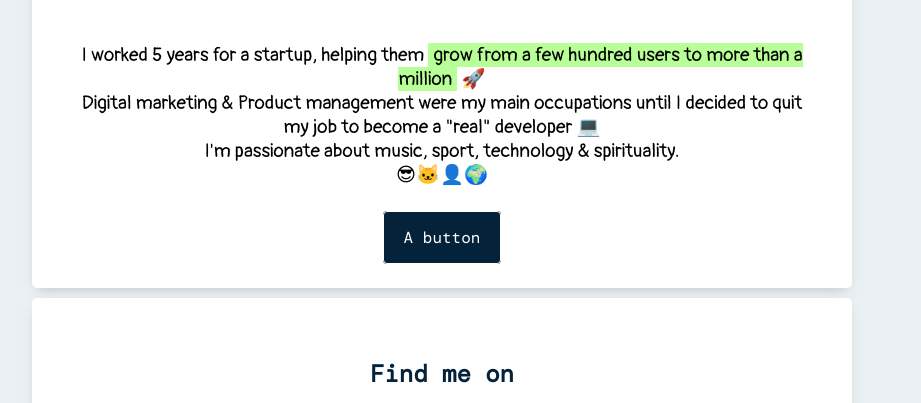
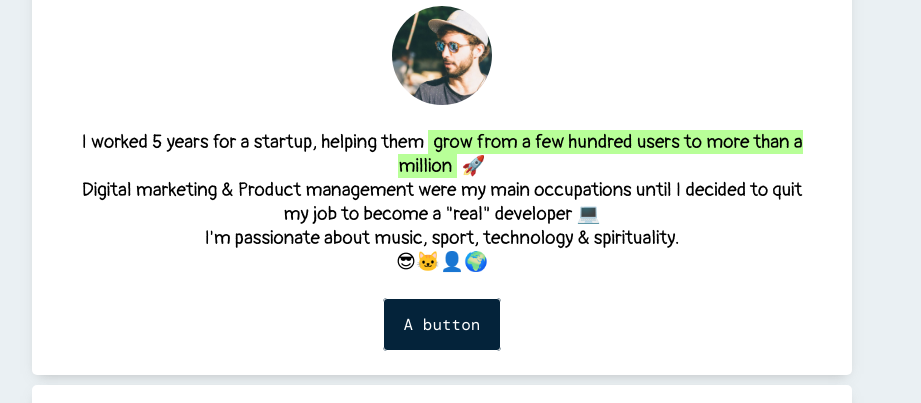
Before and after one commit to gerthi/profile, a plain HTML site: page index.html in a window 1280 px wide. Shown: the part 247-650 px from the top of the page, without its empty margins (198-1119 px from the left). Drawn offline with nearby package versions, Linux system fonts and the light colour scheme.

Commit message:
fix image

```diff
--- a/style.css
+++ b/style.css
@@ -10,15 +10,11 @@ body {
 }
 
 p {
-  padding-top: 5%;
   font-family: 'Pangolin', cursive;
 }
 
 .img-responsive-circle {
   border-radius: 50%;
-  position: absolute;
-  right: 15%;
-  top: 10%;
 }
 
 .button {
```
